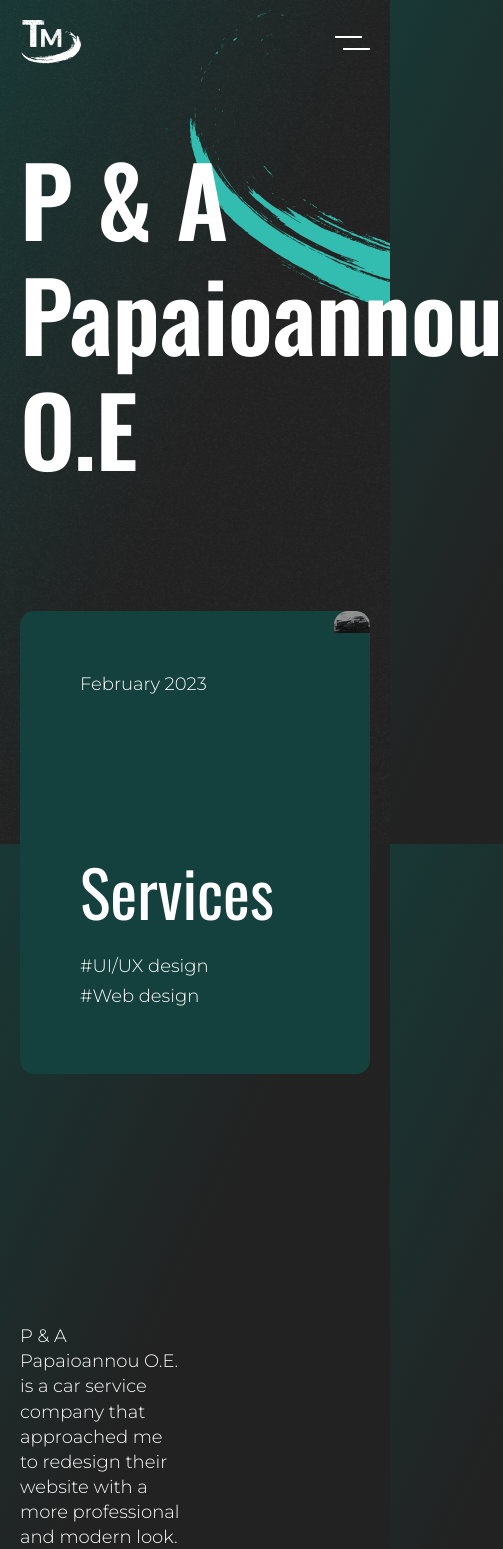
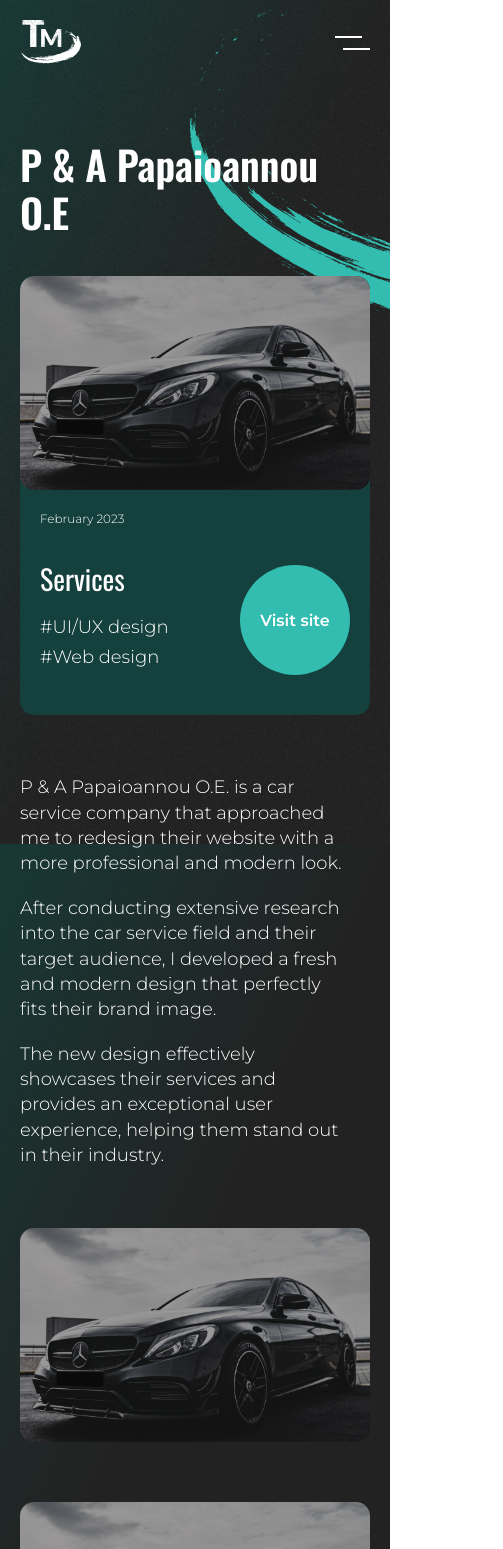
Before and after one commit to ir3n/thanassis_mavrakis, a Next.js app: page /projects/retool in a window 390 px wide. Shown: the top 1549 px of the page, 503 px wide, since content can reach past the window. Built offline with nearby package versions, Linux system fonts and the light colour scheme.

Commit message:
Project responsive & new component for changing between link - no-link according to sreen

```diff
--- a/app/projects/[slug]/page.tsx
+++ b/app/projects/[slug]/page.tsx
@@ -1,3 +1,5 @@
+import CircleButton from "@/components/CircleButton";
+import LinkDesktopNolinkMobile from "@/components/LinkDesktopNolinkMobile";
 import Image from "next/image";
 import Link from "next/link";
 
@@ -62,16 +64,24 @@ export default function Page({ params }: { params: { slug: string } }) {
   } = data;
 
   return (
-    <div className="container pt-[140px] md:pt-[200px] lg:pt-[250px] pb-[20px] lg:pb-[150px]">
-      <h1 className="project-title mb-[125px]">{title}</h1>
-      <section className="mb-[250px]">
-        <Link href={link || "#"} data-cursor-text={link ? "Visit site" : ""}>
-          <div className="bg-secondary rounded flex justify-between">
-            <div className="p-[60px] flex-1">
-              <div className="text-[18px] font-light font-body">{date}</div>
-              <h2 className="mt-[145px] font-heading text-[64px] mb-[15px]">
+    <div className="container pt-[140px] md:pt-[200px] lg:pt-[250px] pb-[80px] lg:pb-[150px]">
+      <h1 className="project-title mb-[40px] lg:mb-[125px]">{title}</h1>
+      <section className="mb-[60px] lg:mb-[250px]">
+        <LinkDesktopNolinkMobile
+          url={link || "#"}
+          text={link ? "Visit site" : ""}
+        >
+          <div className="bg-secondary rounded flex flex-col-reverse md:flex-row">
+            <div className="p-[20px] pb-[40px] lg:p-[40px] xl:p-[60px] md:w-1/3">
+              <div className="text-[0.75rem] lg:text-[1.125rem] font-light font-body">
+                {date}
+              </div>
+              <div className="flex items-end md:block">
+                <div className="flex-1">
+                  <h2 className="mt-[30px] lg:mt-[50px] min-[1300px]:mt-[145px] font-heading text-[1.75rem] lg:text-[3rem] xl:text-[4rem] mb-[15px]">
                     Services
                   </h2>
+
                   {services?.map((item, i) => (
                     <div
                       key={`service-${i}`}
@@ -81,22 +91,33 @@ export default function Page({ params }: { params: { slug: string } }) {
                     </div>
                   ))}
                 </div>
-            <div className="rounded">
-              <Image src={banner} width={1053} height={644} alt={title} />
+
+                <div className="lg:hidden w-fit ml-4 md:ml-0 md:mt-8">
+                  <CircleButton text={"Visit site"} url={link} filled={true} />
                 </div>
               </div>
-        </Link>
+            </div>
+            <div className="rounded md:w-2/3">
+              <Image
+                src={banner}
+                width={1053}
+                height={644}
+                alt={title}
+                style={{ width: "100%", height: "100%", objectFit: "cover" }}
+              />
+            </div>
+          </div>
+        </LinkDesktopNolinkMobile>
       </section>
 
-      <section className="mb-[250px]">
-        <div className="flex items-center">
+      <section className="mb-[60px] lg:mb-[250px]">
+        <div className="md:flex md:items-center">
           <div className="flex-1 pr-[20px]">
             <div
-              className="font-body text-lg max-w-[645px]"
+              className="font-body text-lg max-w-[645px] mb-[60px] md:mb-0"
               dangerouslySetInnerHTML={{ __html: text }}
             ></div>
           </div>
-
           <div className="flex-1 rounded">
             <Image
               src={halfImage?.src}
@@ -107,22 +128,24 @@ export default function Page({ params }: { params: { slug: string } }) {
           </div>
         </div>
       </section>
-      <section className="mb-[250px]">
-        <div className="flex gap-[40px] items-start mb-[250px]">
+      <section className="mb-[60px] lg:mb-[250px]">
+        <div className="md:flex md:gap-[20px] lg:gap-[40px] md:items-start mb-[60px] lg:mb-[250px]">
           {twoImages?.map((img, i) => (
             <div
               key={`two-images-${i}`}
-              className={`rounded ${i !== 0 && "mt-[100px]"}`}
+              className={`rounded ${i !== 0 && "mt-[60px] md:mt-[100px]"}`}
             >
               <Image src={img?.src} width={780} height={1218} alt={img?.alt} />
             </div>
           ))}
         </div>
-        <div className="flex gap-[40px] items-start">
+        <div className="md:flex md:gap-[20px] lg:gap-[40px] items-start">
           {threeImages?.map((img, i) => (
             <div
               key={`three-images-${i}`}
-              className={`rounded ${i !== 1 && "mt-[100px]"}`}
+              className={`rounded w-10/12 md:w-full ${
+                i !== 1 ? "md:mt-[100px]" : "ml-auto md:ml-0 my-[60px] md:my-0"
+              }`}
             >
               <Image src={img?.src} width={506} height={823} alt={img?.alt} />
             </div>
@@ -130,28 +153,38 @@ export default function Page({ params }: { params: { slug: string } }) {
         </div>
       </section>
       <section>
-        <Link
-          href={`/projects/${nextProject?.id}`}
-          data-cursor-text="View project"
+        <LinkDesktopNolinkMobile
+          url={`/projects/${nextProject?.id}`}
+          text="View project"
         >
-          <div className="flex gap-[40px]">
-            <div className="flex-1 rounded relative flex flex-col items-center justify-center px-[40px]">
+          <div className="md:flex md:gap-[20px] lg:gap-[40px] max-w-[500px] mx-auto md:max-w-full">
+            <div className="md:w-2/3 rounded relative flex flex-col items-center justify-center px-[20px] pt-[40px] pb-[20px] md:p-[40px] mb-[20px] md:mb-0">
               <div className="absolute top-0 left-0 w-full h-full bg-gradient-to-br from-white from-[-100%] opacity-50"></div>
               <div className="max-w-[933px] w-full font-heading">
-                <h3 className="text-[3rem]">Next Project</h3>
-                <h4 className="project-title">{nextProject?.title}</h4>
+                <h3 className="text-[1.25rem] lg:text-[3rem]">Next Project</h3>
+                <h4 className="project-title mb-4 lg:mb-0">
+                  {nextProject?.title}
+                </h4>
+                <div className="lg:hidden w-fit ml-auto md:ml-0">
+                  <CircleButton
+                    text="View project"
+                    url={`/projects/${nextProject?.id}`}
+                    filled={true}
+                  />
                 </div>
               </div>
-            <div className=" rounded">
+            </div>
+            <div className="md:w-1/3 rounded">
               <Image
                 src={nextProject?.image?.src}
                 width={507}
                 height={536}
                 alt={nextProject?.image?.alt}
+                style={{ width: "100%", height: "100%", objectFit: "fill" }}
               />
             </div>
           </div>
-        </Link>
+        </LinkDesktopNolinkMobile>
       </section>
     </div>
   );
--- a/components/CircleButton/index.tsx
+++ b/components/CircleButton/index.tsx
@@ -3,14 +3,17 @@ import Link from "next/link";
 interface Cta {
   text: string;
   url: string;
+  filled?: boolean;
 }
 
-const CircleButton = ({ text, url }: Cta) => {
+const CircleButton = ({ text, url, filled = false }: Cta) => {
   return (
     <div>
       <Link
         href={url || "#"}
-        className="font-body font-semibold text-[1rem] lg:text-[1.2rem] xl:text-[1.5rem] leading-[1.2] w-[6.875rem] lg:w-[10rem] xl:w-[12.5rem] h-[6.875rem] lg:h-[10rem] xl:h-[12.5rem] px-[20px] border border-solid border-white rounded-full flex items-center justify-center text-center"
+        className={`font-body font-semibold text-[1rem] lg:text-[1.2rem] xl:text-[1.5rem] leading-[1.2] w-[6.875rem] lg:w-[10rem] xl:w-[12.5rem] h-[6.875rem] lg:h-[10rem] xl:h-[12.5rem] px-[20px] rounded-full flex items-center justify-center text-center ${
+          filled ? "bg-accent" : " border border-solid border-white"
+        }`}
       >
         {text || "View"}
       </Link>
--- a/components/IntroBanner/index.tsx
+++ b/components/IntroBanner/index.tsx
@@ -1,6 +1,7 @@
 import Link from "next/link";
 import Image from "next/image";
 import CircleButton from "../CircleButton";
+import LinkDesktopNolinkMobile from "../LinkDesktopNolinkMobile";
 
 interface IntroData {
   title: string;
@@ -25,12 +26,8 @@ const IntroBanner = ({
         image ? "flex flex-col-reverse lg:block" : "block"
       }`}
     >
-      <Link
-        href={link || "#"}
-        className="pointer-events-none lg:pointer-events-auto"
-      >
+      <LinkDesktopNolinkMobile url={link} text={linkText || ""}>
         <div
-          data-cursor-text={linkText || ""}
           className={`pb-[35px] lg:pb-[100px] ${
             image && "lg:w-1/2 lg:max-w-[636px]"
           }`}
@@ -41,7 +38,7 @@ const IntroBanner = ({
             dangerouslySetInnerHTML={{ __html: text }}
           ></div>
         </div>
-      </Link>
+      </LinkDesktopNolinkMobile>
       {link ? (
         <div className="lg:hidden">
           <CircleButton text={linkText} url={link} />
--- /dev/null
+++ b/components/LinkDesktopNolinkMobile/index.tsx
@@ -0,0 +1,29 @@
+"use client";
+
+import Link from "next/link";
+
+import { useWindowWidth } from "@/hooks/useWindowWidth";
+
+interface Props {
+  url?: string;
+  text: string;
+  children: React.ReactNode;
+}
+
+const LinkDesktopNolinkMobile = ({ url, text, children }: Props) => {
+  const isDesk = useWindowWidth() > 1024;
+
+  return (
+    <>
+      {url && isDesk ? (
+        <Link href={url} data-cursor-text={text}>
+          {children}
+        </Link>
+      ) : (
+        <div>{children}</div>
+      )}
+    </>
+  );
+};
+
+export default LinkDesktopNolinkMobile;
--- a/hooks/useWindowWidth.tsx
+++ b/hooks/useWindowWidth.tsx
@@ -1,3 +1,5 @@
+"use client";
+
 import { useEffect, useState } from "react";
 
 export const useWindowWidth = (): number => {
--- a/styles/globals.css
+++ b/styles/globals.css
@@ -80,7 +80,7 @@ body {
   @apply text-[1.625rem] lg:text-[2rem]  leading-[1.2] lg:leading-[1.3] font-semibold;
 }
 .project-title {
-  @apply text-[6rem] leading-[1.2] font-semibold;
+  @apply text-[2.5rem] lg:text-[4rem] xl:text-[6rem] leading-[1.2] font-semibold;
 }
 .text-lg,
 .text,
```
Lines whose indentation alone changed are shown as unchanged.
